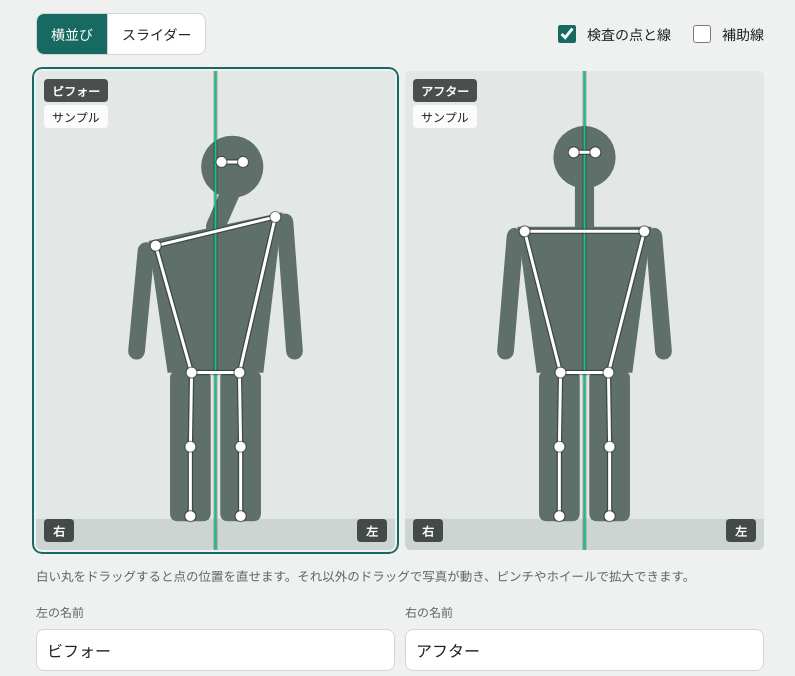
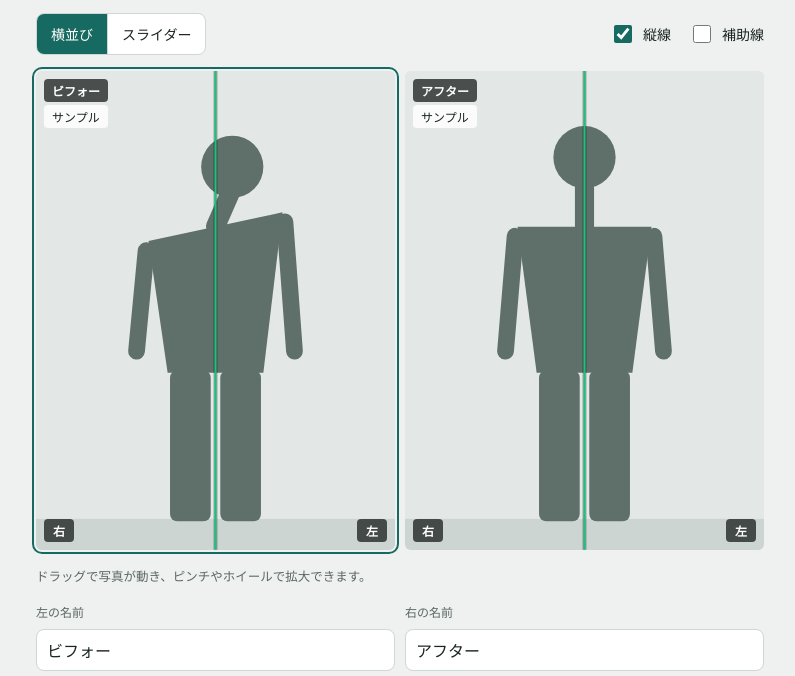
Before and after one commit to seitai-itte/posture, a plain HTML site: page index.html in a window 1280 px wide. Shown: the part 88-764 px from the top of the page, without its empty margins (240-1035 px from the left). Drawn offline with Linux system fonts and the light colour scheme.

Commit message:
姿勢アプリ：点と関節の線を消し、縦線のみ表示に
Co-Authored-By: Claude Opus 5.5 <noreply@anthropic.com>
Claude-Session: https://claude.ai/code/session_01YMQSbrLaCDuZR84nW7xV6T

```diff
--- a/index.html
+++ b/index.html
@@ -344,7 +344,7 @@ output { min-width: 3.6em; text-align: right; font-variant-numeric: tabular-nums
       <button type="button" data-mode="slide" aria-pressed="false">スライダー</button>
     </div>
     <div class="checks">
-      <label class="check"><input type="checkbox" id="ovToggle" checked> 検査の点と線</label>
+      <label class="check"><input type="checkbox" id="ovToggle" checked> 縦線</label>
       <label class="check"><input type="checkbox" id="gridToggle"> 補助線</label>
     </div>
   </div>
@@ -584,18 +584,7 @@ output { min-width: 3.6em; text-align: right; font-variant-numeric: tabular-nums
     var h = '';
     h += '<line x1="' + g.plumb + '" y1="0" x2="' + g.plumb + '" y2="' + fh + '" stroke="rgba(0,0,0,0.3)" stroke-width="4"/>';
     h += '<line x1="' + g.plumb + '" y1="0" x2="' + g.plumb + '" y2="' + fh + '" stroke="#19c37d" stroke-width="2"/>';
-    g.lines.forEach(function (l) {
-      h += '<line x1="' + l[0].x + '" y1="' + l[0].y + '" x2="' + l[1].x + '" y2="' + l[1].y + '" stroke="rgba(0,0,0,0.35)" stroke-width="5.5" stroke-linecap="round"/>';
-    });
-    g.lines.forEach(function (l) {
-      h += '<line x1="' + l[0].x + '" y1="' + l[0].y + '" x2="' + l[1].x + '" y2="' + l[1].y + '" stroke="#fff" stroke-width="3" stroke-linecap="round"/>';
-    });
-    g.dots.forEach(function (d) {
-      h += '<circle cx="' + d.x + '" cy="' + d.y + '" r="5.5" fill="#fff" stroke="rgba(0,0,0,0.5)" stroke-width="1.2"/>';
-    });
-    g.dots.forEach(function (d) {
-      h += '<circle data-k="' + k + '" data-pt="' + d.i + '" cx="' + d.x + '" cy="' + d.y + '" r="15" fill="transparent"/>';
-    });
+    /* 縦線のみ表示（点と線は表示しない） */
     svg.innerHTML = h;
   }
 
@@ -681,7 +670,7 @@ output { min-width: 3.6em; text-align: right; font-variant-numeric: tabular-nums
   }
   function setHint() {
     $('#hint').textContent = state.mode === 'side'
-      ? '白い丸をドラッグすると点の位置を直せます。それ以外のドラッグで写真が動き、ピンチやホイールで拡大できます。'
+      ? 'ドラッグで写真が動き、ピンチやホイールで拡大できます。'
       : '丸いつまみで境目を動かします。写真の移動・拡大と、点の修正は、拡大した状態で行うと正確です。';
     $('#measNote').hidden = !state.show;
   }
@@ -1026,15 +1015,6 @@ output { min-width: 3.6em; text-align: right; font-variant-numeric: tabular-nums
     c.beginPath(); c.moveTo(gm.plumb, y); c.lineTo(gm.plumb, y + H); c.stroke();
     c.strokeStyle = '#19c37d'; c.lineWidth = 4;
     c.beginPath(); c.moveTo(gm.plumb, y); c.lineTo(gm.plumb, y + H); c.stroke();
-    c.strokeStyle = 'rgba(0,0,0,0.35)'; c.lineWidth = 11;
-    gm.lines.forEach(function (l) { c.beginPath(); c.moveTo(l[0].x, l[0].y); c.lineTo(l[1].x, l[1].y); c.stroke(); });
-    c.strokeStyle = '#fff'; c.lineWidth = 6;
-    gm.lines.forEach(function (l) { c.beginPath(); c.moveTo(l[0].x, l[0].y); c.lineTo(l[1].x, l[1].y); c.stroke(); });
-    gm.dots.forEach(function (d) {
-      c.beginPath(); c.arc(d.x, d.y, 10, 0, Math.PI * 2);
-      c.fillStyle = '#fff'; c.fill();
-      c.strokeStyle = 'rgba(0,0,0,0.5)'; c.lineWidth = 2; c.stroke();
-    });
     c.restore();
     var t = sideLabels(sl);
     c.save();
```
